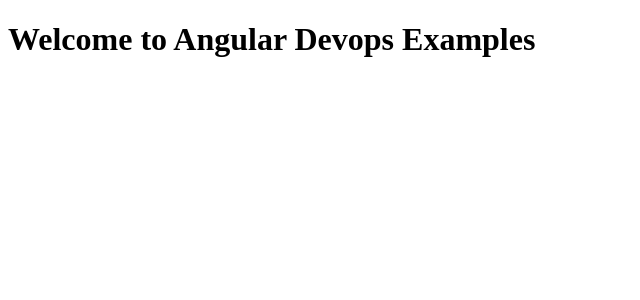
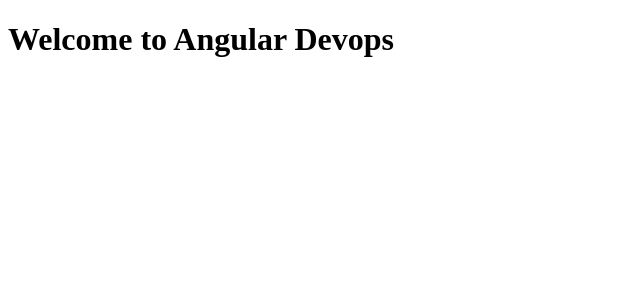
Before and after one commit to sachinmishra007/sachinDEVOPS, an Angular app in the folder angular-project/: page / in a window 1280 px wide. Shown: the top 300 px of the page, without its empty margins (0-640 px from the left). Built offline with nearby package versions, Linux system fonts and the light colour scheme.

Commit message:
Update app.component.html

```diff
--- a/angular-project/src/app/app.component.html
+++ b/angular-project/src/app/app.component.html
@@ -1,3 +1,3 @@
 <h1>
-  Welcome to Angular Devops Examples
+  Welcome to Angular Devops
 </h1>
```
